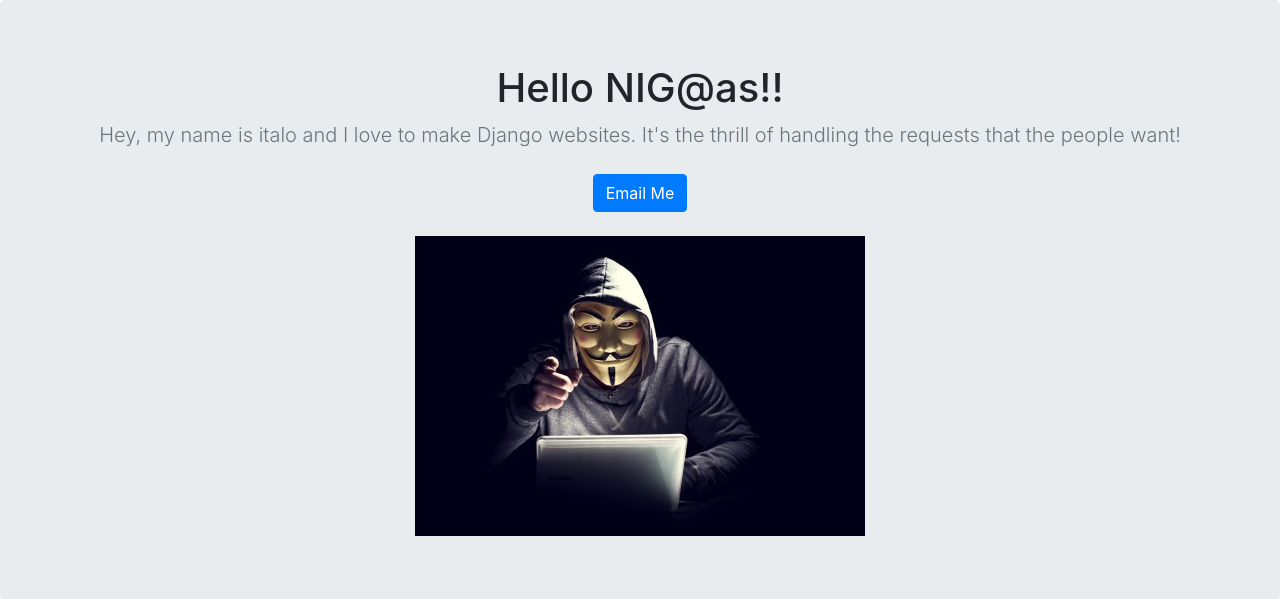
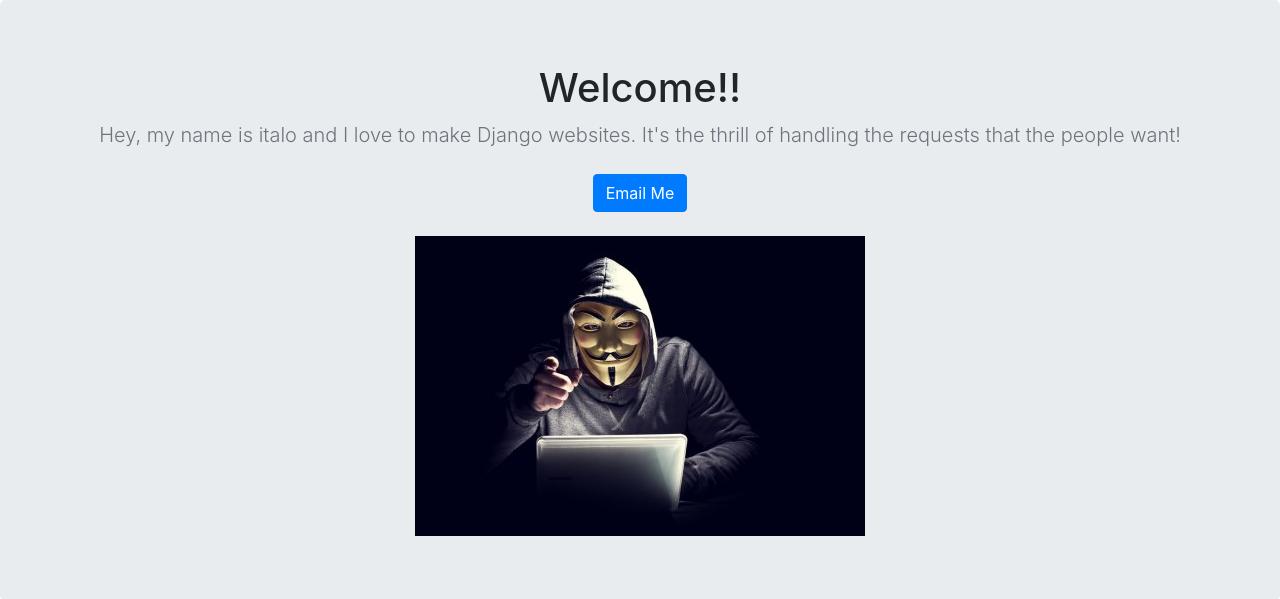
Before and after one commit to ItaloPerez2019/sampleCentosOS, a Django app: page / in a window 1280 px wide. Shown: the part 56-655 px from the top of the page. Run offline with Django 3.2, Linux system fonts and the light colour scheme; data that the repository does not hold is empty; some libraries are stand-ins or nearby versions.

Commit message:
Changes to welcome page

```diff
--- a/djangoFiles/jobs/templates/jobs/home.html
+++ b/djangoFiles/jobs/templates/jobs/home.html
@@ -37,7 +37,7 @@
 
     <section class="jumbotron text-center">
       <div class="container">
-        <h1 class="jumbotron-heading">Hello NIG@as!!</h1>
+        <h1 class="jumbotron-heading">Welcome!!</h1>
         <p class="lead text-muted">Hey, my name is italo  and I love to make Django websites. It's the thrill of handling the requests that the people want!</p>
         <p>
           <a href="mailto:nick@zappycode.com" class="btn btn-primary my-2">Email Me</a>
```
Also changed, not shown: 1 other file.
